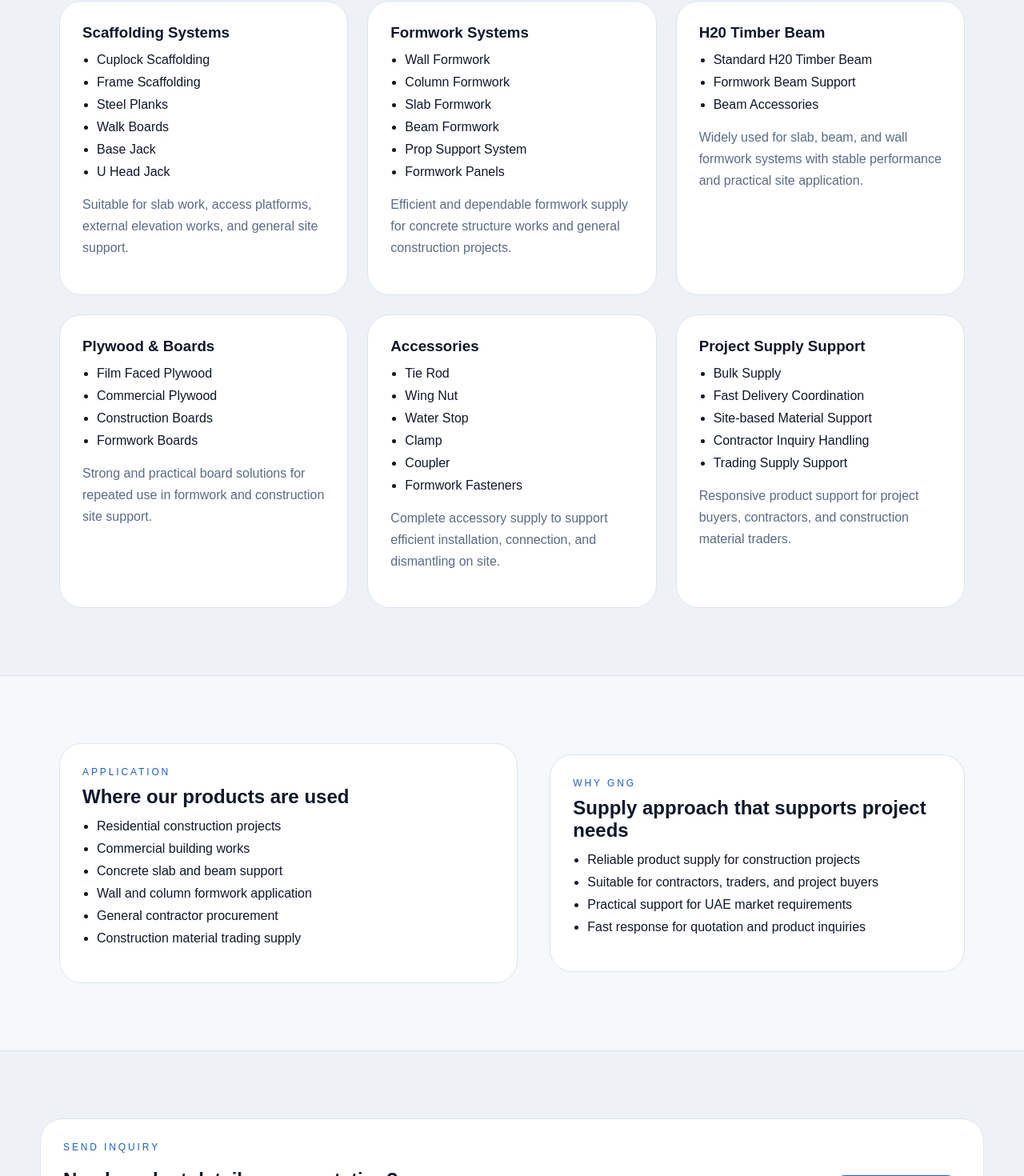
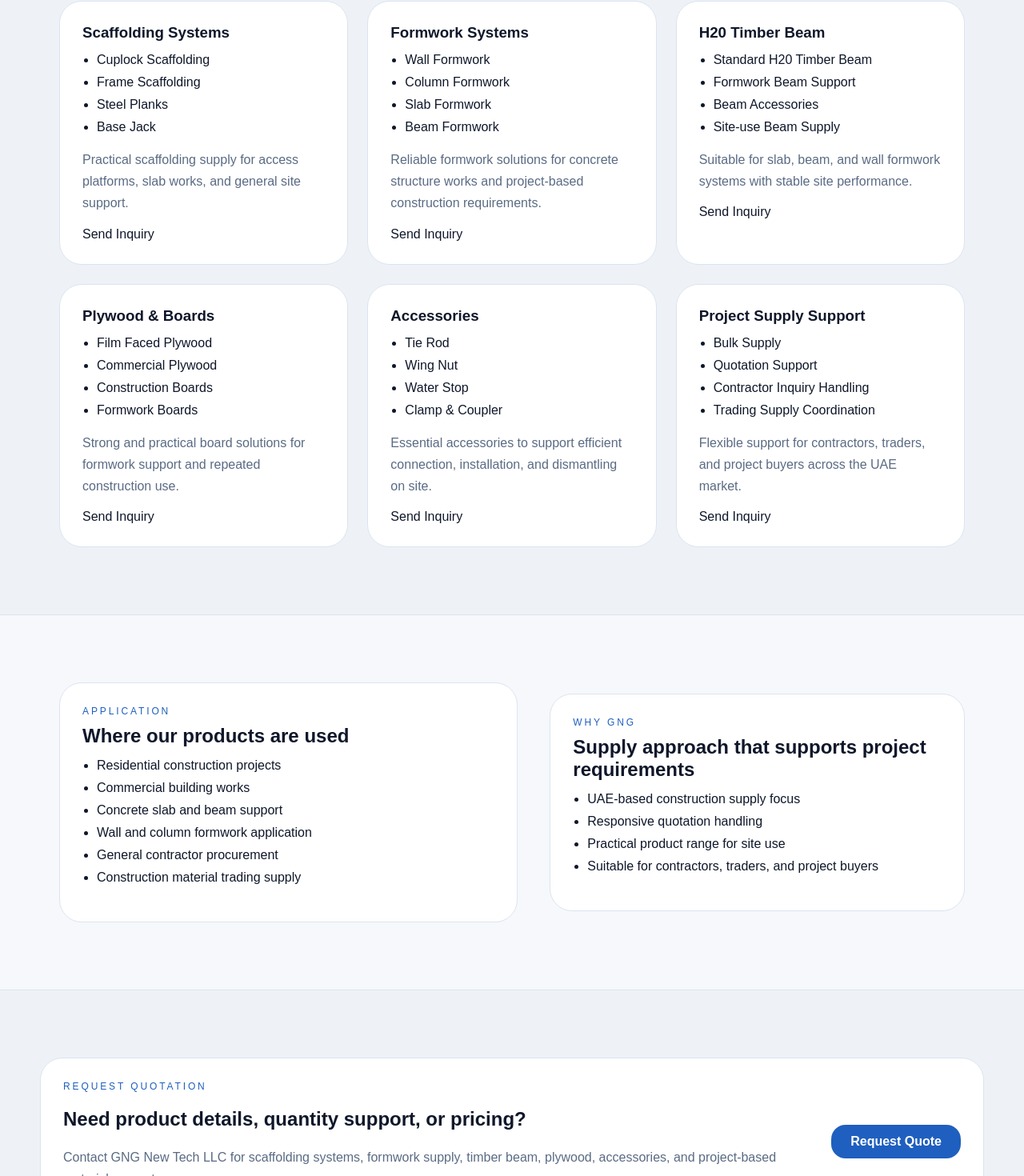
Before and after one commit to gngnewtech/gng-website-v2, a Next.js app: page /products in a window 1280 px wide. Shown: the part 422-1892 px from the top of the page at 80% size. Built offline with nearby package versions, Linux system fonts and the light colour scheme.

Commit message:
Update page.tsx

```diff
--- a/app/products/page.tsx
+++ b/app/products/page.tsx
@@ -7,11 +7,9 @@ const categories = [
       "Cuplock Scaffolding",
       "Frame Scaffolding",
       "Steel Planks",
-      "Walk Boards",
       "Base Jack",
-      "U Head Jack",
     ],
-    desc: "Suitable for slab work, access platforms, external elevation works, and general site support.",
+    desc: "Practical scaffolding supply for access platforms, slab works, and general site support.",
   },
   {
     title: "Formwork Systems",
@@ -20,10 +18,8 @@ const categories = [
       "Column Formwork",
       "Slab Formwork",
       "Beam Formwork",
-      "Prop Support System",
-      "Formwork Panels",
     ],
-    desc: "Efficient and dependable formwork supply for concrete structure works and general construction projects.",
+    desc: "Reliable formwork solutions for concrete structure works and project-based construction requirements.",
   },
   {
     title: "H20 Timber Beam",
@@ -31,8 +27,9 @@ const categories = [
       "Standard H20 Timber Beam",
       "Formwork Beam Support",
       "Beam Accessories",
+      "Site-use Beam Supply",
     ],
-    desc: "Widely used for slab, beam, and wall formwork systems with stable performance and practical site application.",
+    desc: "Suitable for slab, beam, and wall formwork systems with stable site performance.",
   },
   {
     title: "Plywood & Boards",
@@ -42,7 +39,7 @@ const categories = [
       "Construction Boards",
       "Formwork Boards",
     ],
-    desc: "Strong and practical board solutions for repeated use in formwork and construction site support.",
+    desc: "Strong and practical board solutions for formwork support and repeated construction use.",
   },
   {
     title: "Accessories",
@@ -50,22 +47,19 @@ const categories = [
       "Tie Rod",
       "Wing Nut",
       "Water Stop",
-      "Clamp",
-      "Coupler",
-      "Formwork Fasteners",
+      "Clamp & Coupler",
     ],
-    desc: "Complete accessory supply to support efficient installation, connection, and dismantling on site.",
+    desc: "Essential accessories to support efficient connection, installation, and dismantling on site.",
   },
   {
     title: "Project Supply Support",
     items: [
       "Bulk Supply",
-      "Fast Delivery Coordination",
-      "Site-based Material Support",
+      "Quotation Support",
       "Contractor Inquiry Handling",
-      "Trading Supply Support",
+      "Trading Supply Coordination",
     ],
-    desc: "Responsive product support for project buyers, contractors, and construction material traders.",
+    desc: "Flexible support for contractors, traders, and project buyers across the UAE market.",
   },
 ];
 
@@ -79,10 +73,10 @@ const applications = [
 ];
 
 const strengths = [
-  "Reliable product supply for construction projects",
+  "UAE-based construction supply focus",
+  "Responsive quotation handling",
+  "Practical product range for site use",
   "Suitable for contractors, traders, and project buyers",
-  "Practical support for UAE market requirements",
-  "Fast response for quotation and product inquiries",
 ];
 
 export default function ProductsPage() {
@@ -103,12 +97,20 @@ export default function ProductsPage() {
             {categories.map((category) => (
               <article key={category.title} className="product-card">
                 <h3>{category.title}</h3>
+
                 <ul>
                   {category.items.map((item) => (
                     <li key={item}>{item}</li>
                   ))}
                 </ul>
+
                 <p>{category.desc}</p>
+
+                <div className="card-actions">
+                  <Link href="/contact" className="secondary-btn">
+                    Send Inquiry
+                  </Link>
+                </div>
               </article>
             ))}
           </div>
@@ -129,7 +131,7 @@ export default function ProductsPage() {
 
           <div className="info-card">
             <div className="mini-title">WHY GNG</div>
-            <h2>Supply approach that supports project needs</h2>
+            <h2>Supply approach that supports project requirements</h2>
             <ul className="simple-list">
               {strengths.map((item) => (
                 <li key={item}>{item}</li>
@@ -142,11 +144,11 @@ export default function ProductsPage() {
       <section className="section">
         <div className="container cta-panel">
           <div>
-            <div className="mini-title">SEND INQUIRY</div>
-            <h2>Need product details or a quotation?</h2>
+            <div className="mini-title">REQUEST QUOTATION</div>
+            <h2>Need product details, quantity support, or pricing?</h2>
             <p>
-              Contact GNG New Tech LLC for product inquiries, quantity requests,
-              and project-based supply support.
+              Contact GNG New Tech LLC for scaffolding systems, formwork supply,
+              timber beam, plywood, accessories, and project-based material support.
             </p>
           </div>
 
```
